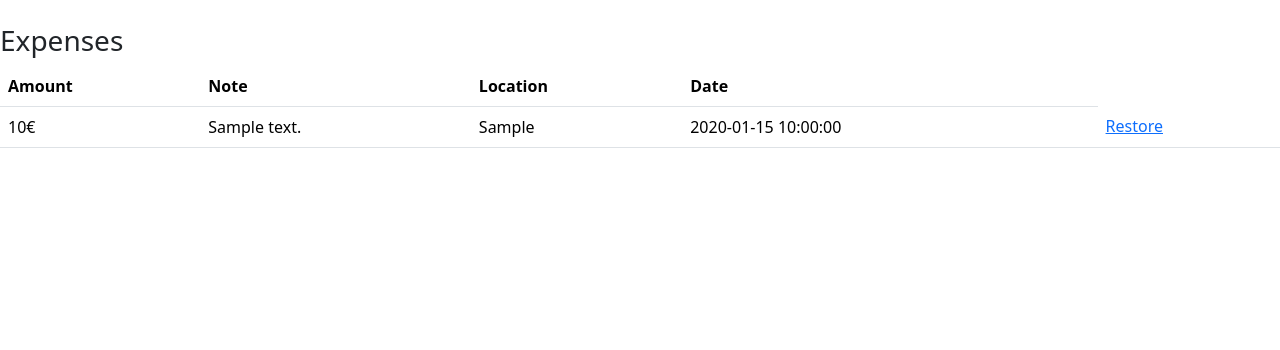
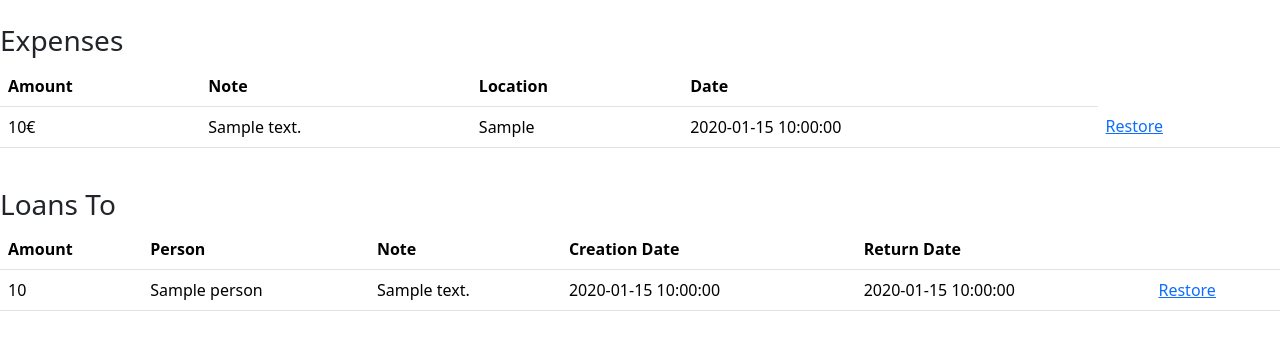
Before and after one commit to gweiser/finance-tracker, a Flask app: template website/templates/bin.html in a window 1280 px wide. Shown: the part 56-406 px from the top of the page. Run offline with Flask 3, Linux system fonts and the light colour scheme; the template is opened without the code that fills it: most values are stand-ins (such as "Sample title", 1, 10 or a date in 2020).

Commit message:
Finished bin for loan_to + restore functionality

```diff
--- a/website/templates/bin.html
+++ b/website/templates/bin.html
@@ -22,4 +22,28 @@
             </tr>
         {% endfor %}
     </table>
+    <br>
+    <h3>Loans To</h3>
+    <table class="table">
+        <tr>
+            <th>Amount</th>
+            <th>Person</th>
+            <th>Note</th>
+            <th>Creation Date</th>
+            <th>Return Date</th>
+            <th></th>
+        </tr>
+        {% for row in loan_to_data %}
+            <tr>
+                <td>{{row.amount}}</td>
+                <td>{{row.person}}</td>
+                <td>{{row.note}}</td>
+                <td>{{row.creation_date}}</td>
+                <td>{{row.return_date}}</td>
+                <td>
+                    <a href="{{url_for('views.bin', item_type='loan_to', id=row.id)}}">Restore</a>
+                </td>
+            </tr>
+        {% endfor %}
+    </table>
 {% endblock %}
```
Also changed, not shown: website/views.py (+17 -3 lines).
